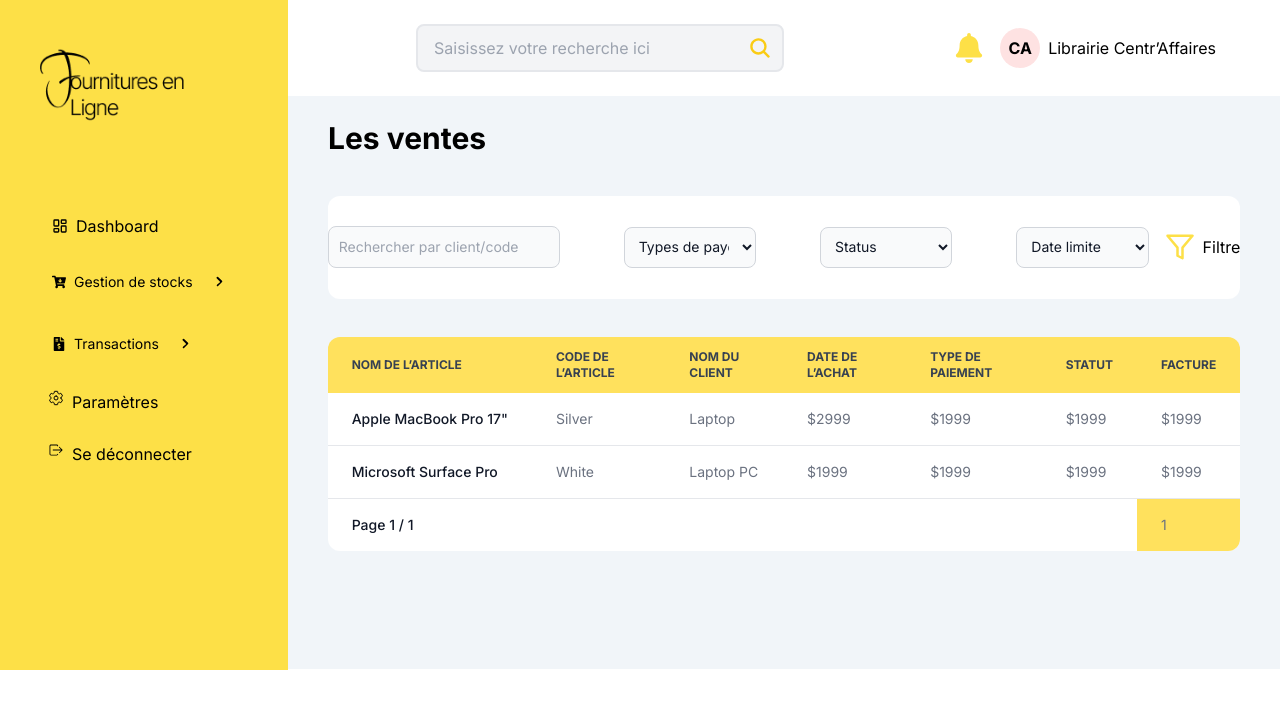
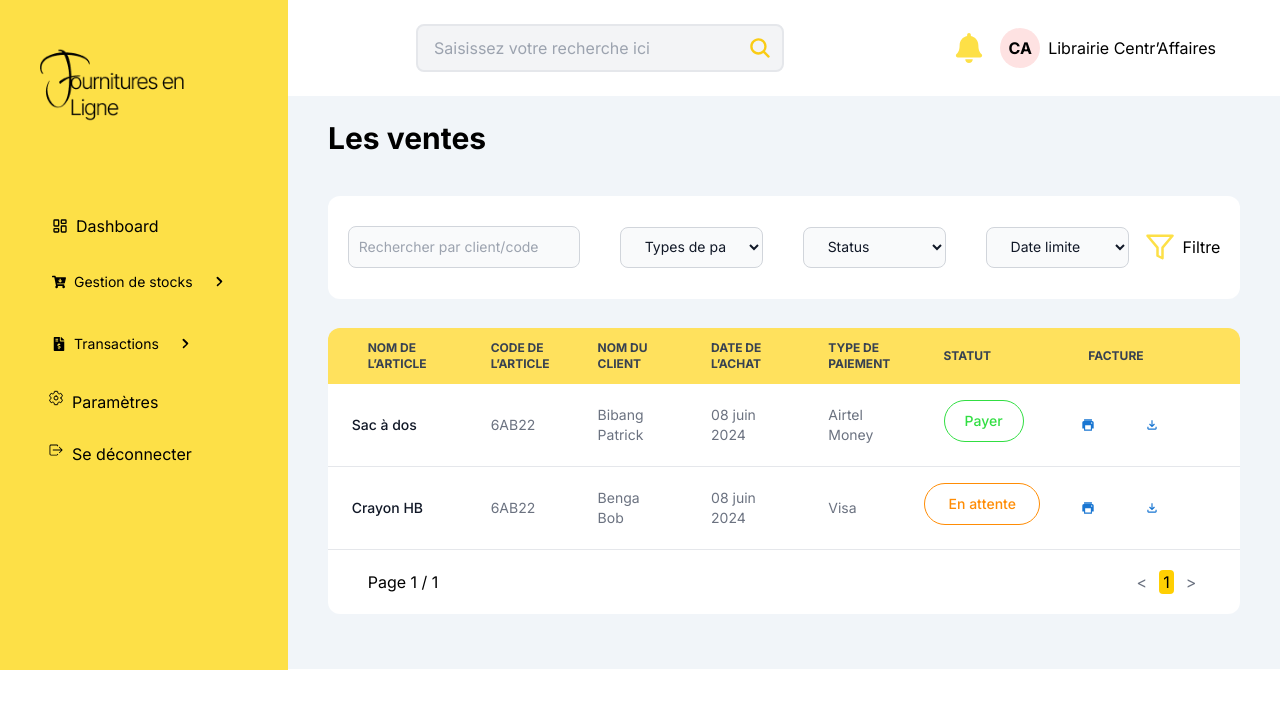
Before and after one commit to abraham241/integrationGstock, a Next.js app: page /transaction/ventes in a window 1280 px wide. Shown: the top 708 px of the page. Built offline with nearby package versions, Linux system fonts and the light colour scheme.

Commit message:
page ventes

```diff
--- a/app/transaction/ventes/page.js
+++ b/app/transaction/ventes/page.js
@@ -2,7 +2,9 @@ import Sidebar from '@/components/Sidebar'
 import React from 'react'
 import Searchbar from '@/components/Searchbar'
 import { FiFilter } from "react-icons/fi";
-
+import { IoPrintSharp } from "react-icons/io5";
+import { MdOutlineFileDownload } from "react-icons/md";
+import { Button } from '@mui/material';
 
 
 function page() {
@@ -23,26 +25,26 @@ function page() {
           </div>
 
 
-          <div className='mt-[-1%] w-[92%] bg-white space-x-3 h-[18%] rounded-xl m-auto flex justify-center items-center space-x-4'>
-            <form className='flex justify-items-center items-center space-x-16'>
+          <div className='mt-[-1%] w-[92%] justify-between px-5 bg-white space-x-3 h-[18%] rounded-xl m-auto flex justify-center items-center space-x-4'>
+            <form className='flex justify-center items-center space-x-10'>
               <div className='w-[50%]'>
                 <input type="text" id="first_name" class=" bg-gray-50 border border-gray-300 text-gray-900 text-sm rounded-lg focus:ring-blue-500 focus:border-blue-500 block p-2.5 dark:bg-gray-700 dark:border-gray-600 dark:placeholder-gray-400 dark:text-white dark:focus:ring-blue-500 dark:focus:border-blue-500" placeholder="Rechercher par client/code" required />
               </div>
-              <select id="countries" class="w-[150%] bg-gray-50 border border-gray-300 text-gray-900 text-sm rounded-lg focus:ring-blue-500 focus:border-blue-500 block w-full p-2.5 dark:bg-gray-700 dark:border-gray-600 dark:placeholder-gray-400 dark:text-white dark:focus:ring-blue-500 dark:focus:border-blue-500">
+              <select id="countries" class="w-[151%] px-5 bg-gray-50 border border-gray-300 text-gray-900 text-sm rounded-lg focus:ring-blue-500 focus:border-blue-500 block w-full p-2.5 dark:bg-gray-700 dark:border-gray-600 dark:placeholder-gray-400 dark:text-white dark:focus:ring-blue-500 dark:focus:border-blue-500">
                 <option selected>Types de payement</option>
                 <option value="US">United States</option>
                 <option value="CA">Canada</option>
                 <option value="FR">France</option>
                 <option value="DE">Germany</option>
               </select>
-              <select id="countries" class="bg-gray-50 border border-gray-300 text-gray-900 text-sm rounded-lg focus:ring-blue-500 focus:border-blue-500 block w-full p-2.5 dark:bg-gray-700 dark:border-gray-600 dark:placeholder-gray-400 dark:text-white dark:focus:ring-blue-500 dark:focus:border-blue-500">
+              <select id="countries" class=" bg-gray-50 px-5 border border-gray-300 text-gray-900 text-sm rounded-lg focus:ring-blue-500 focus:border-blue-500 block w-full p-2.5 dark:bg-gray-700 dark:border-gray-600 dark:placeholder-gray-400 dark:text-white dark:focus:ring-blue-500 dark:focus:border-blue-500">
                 <option selected>Status</option>
                 <option value="US">United States</option>
                 <option value="CA">Canada</option>
                 <option value="FR">France</option>
                 <option value="DE">Germany</option>
               </select>
-              <select id="countries" class="bg-gray-50 border border-gray-300 text-gray-900 text-sm rounded-lg focus:ring-blue-500 focus:border-blue-500 block w-full p-2.5 dark:bg-gray-700 dark:border-gray-600 dark:placeholder-gray-400 dark:text-white dark:focus:ring-blue-500 dark:focus:border-blue-500">
+              <select id="countries" class="bg-gray-50 px-5 border border-gray-300 text-gray-900 text-sm rounded-lg focus:ring-blue-500 focus:border-blue-500 block w-full p-2.5 dark:bg-gray-700 dark:border-gray-600 dark:placeholder-gray-400 dark:text-white dark:focus:ring-blue-500 dark:focus:border-blue-500">
                 <option selected>Date limite</option>
                 <option value="US">United States</option>
                 <option value="CA">Canada</option>
@@ -62,14 +64,14 @@ function page() {
           </div>
 
 
-          <div className='pb-[10%] w-[92%] m-auto' >
+          <div className='pb-[4%] w-[92%] m-auto' >
 
 
             <div className="relative overflow-x-auto rounded-xl">
               <table className="w-full text-sm text-left rtl:text-right text-gray-500 dark:text-gray-400">
                 <thead className="text-xs text-gray-700 uppercase bg-[#FFE15D] dark:bg-gray-700 dark:text-gray-400">
                   <tr>
-                    <th scope="col" className="px-6 py-3">
+                    <th scope="col" className=" px-10 py-3">
                       Nom de l’article                    </th>
                     <th scope="col" className="px-6 py-3">
                       Code de l’article
@@ -94,75 +96,90 @@ function page() {
                 <tbody>
                   <tr className="bg-white border-b dark:bg-gray-800 dark:border-gray-700">
                     <th scope="row" className="px-6 py-4 font-medium text-gray-900 whitespace-nowrap dark:text-white">
-                      Apple MacBook Pro 17"
+                      Sac à dos
                     </th>
                     <td className="px-6 py-4">
-                      Silver
+                      6AB22
+                    </td>
+                    <td className="w-[40%] px-6 py-4">
+                      Bibang Patrick
+                    </td>
+                    <td className="w-[40%] px-6 py-4">
+                      08 juin 2024
+                    </td>
+                    <td className="w-[200%] px-6 py-4">
+                      Airtel Money
                     </td>
                     <td className="px-6 py-4">
-                      Laptop
+                      <button type="button" class="text-[#31DE42] bg-white border border-[#31DE42] focus:outline-none hover:bg-gray-100 focus:ring-4 focus:ring-gray-100 font-medium rounded-full text-sm px-5 py-2.5 me-2 mb-2 dark:bg-gray-800 dark:text-white dark:border-gray-600 dark:hover:bg-gray-700 dark:hover:border-gray-600 dark:focus:ring-gray-700">
+                        Payer</button>
                     </td>
-                    <td className="px-6 py-4">
-                      $2999
-                    </td>
-                    <td className="px-6 py-4">
-                      $1999
-                    </td>
-                    <td className="px-6 py-4">
-                      $1999
-                    </td>
-                    <td className="px-6 py-4">
-                      $1999
+                    <td className="px-6  py-4">
+                      <div className='flex ml-[-25%]  '>
+                        <Button className='text-[#FF5202]'>
+                          <IoPrintSharp />
+                        </Button>
+                        <Button className='text-[#FF5202]'>
+                          <MdOutlineFileDownload />
+                        </Button>
+                      </div>
                     </td>
                   </tr>
                   <tr className="bg-white border-b dark:bg-gray-800 dark:border-gray-700">
                     <th scope="row" className="px-6 py-4 font-medium text-gray-900 whitespace-nowrap dark:text-white">
-                      Microsoft Surface Pro
+                      Crayon HB
                     </th>
                     <td className="px-6 py-4">
-                      White
+                      6AB22
                     </td>
                     <td className="px-6 py-4">
-                      Laptop PC
+                      Benga Bob
                     </td>
                     <td className="px-6 py-4">
-                      $1999
+                      08 juin 2024
+                    </td>
+                    <td className="w-[70%] px-6 py-4">
+                      Visa
                     </td>
                     <td className="px-6 py-4">
-                      $1999
+                      <button type="button" class="w-[120%] ml-[-20%] text-[#FF8C04] bg-white border border-[#FF8C04] focus:outline-none hover:bg-gray-100 focus:ring-4 focus:ring-gray-100 font-medium rounded-full text-sm px-5 py-2.5 me-2 mb-2 dark:bg-gray-800 dark:text-white dark:border-gray-600 dark:hover:bg-gray-700 dark:hover:border-gray-600 dark:focus:ring-gray-700">
+                        En attente</button>
                     </td>
                     <td className="px-6 py-4">
-                      $1999
-                    </td>
-                    <td className="px-6 py-4">
-                      $1999
+                      <div className='flex ml-[-25%]'>
+                        <Button className='text-[#FF5202]'>
+                          <IoPrintSharp />
+                        </Button>
+                        <Button className='text-[#FF5202]'>
+                          <MdOutlineFileDownload />
+                        </Button>
+                      </div>
                     </td>
                   </tr>
-                  <tr className="bg-white dark:bg-gray-800">
-                    <th scope="row" className="px-6 py-4 font-medium text-gray-900 whitespace-nowrap dark:text-white">
-                    Page 1 / 1
-                    </th>
-                    <td className="px-6 py-4">
 
-                    </td>
-                    <td className="px-6 py-4">
+                </tbody>
 
-                    </td>
-                    <td className="px-6 py-4">
-
-                    </td>
-                    <td className="px-6 py-4">
-
-                    </td>
-                    <td className="px-6 py-4">
-
-                    </td>
-                    <td className="px-6 py-4 bg-[#FFE15D]">
-                    1
-                    </td>
-                  </tr>
-                </tbody>
               </table>
+              <div className="flex justify-between rounded-b-lg items-center p-4 bg-white px-10">
+                <span>Page 1 / 1</span>
+                <div className="flex items-center  ">
+                  <button
+                    type="button"
+                    className="p-1 text-gray-500 rounded hover:bg-gray-200"
+                    aria-label="Previous page"
+                  >
+                    &lt;
+                  </button>
+                  <span className="mx-2 px-1 rounded bg-[#FFCF02]">1</span>
+                  <button
+                    type="button"
+                    className="p-1 text-gray-500 rounded hover:bg-gray-200"
+                    aria-label="Next page"
+                  >
+                    &gt;
+                  </button>
+                </div>
+              </div>
             </div>
 
 
```
Lines whose indentation alone changed are shown as unchanged.
